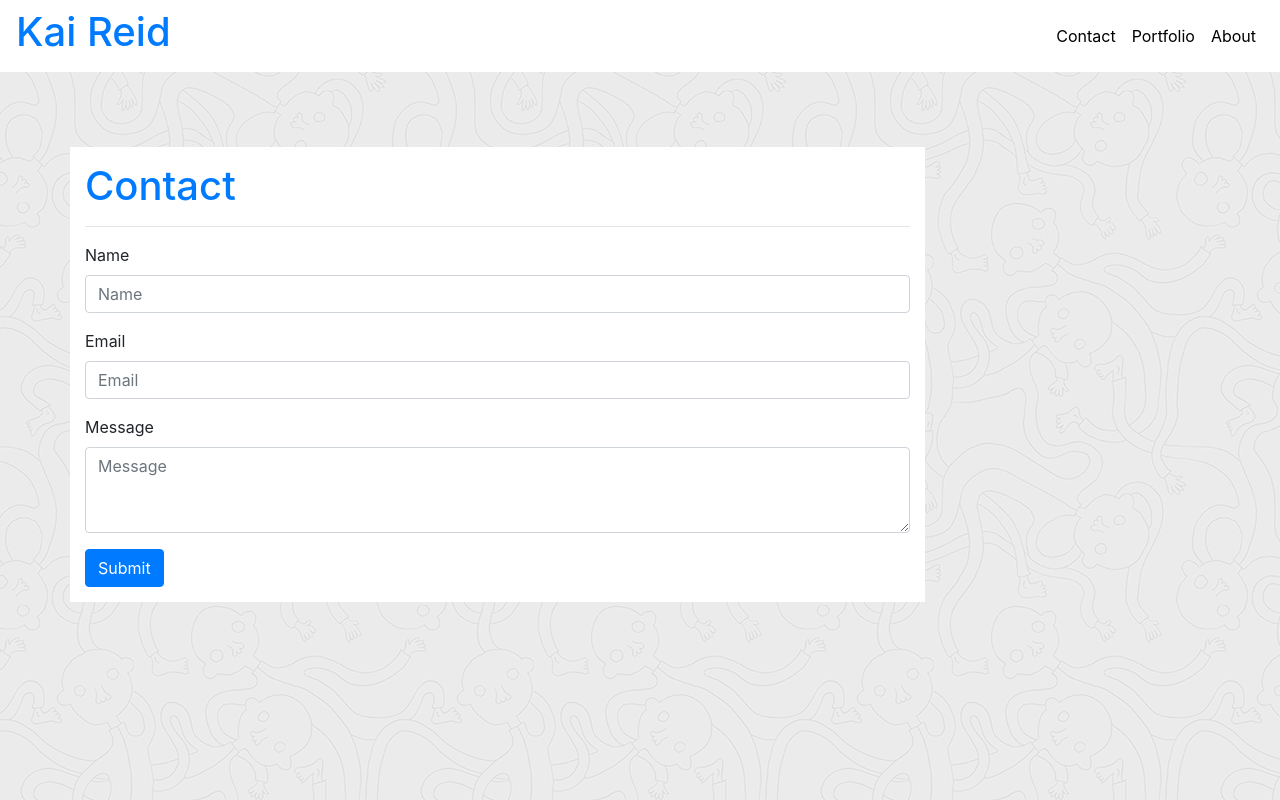
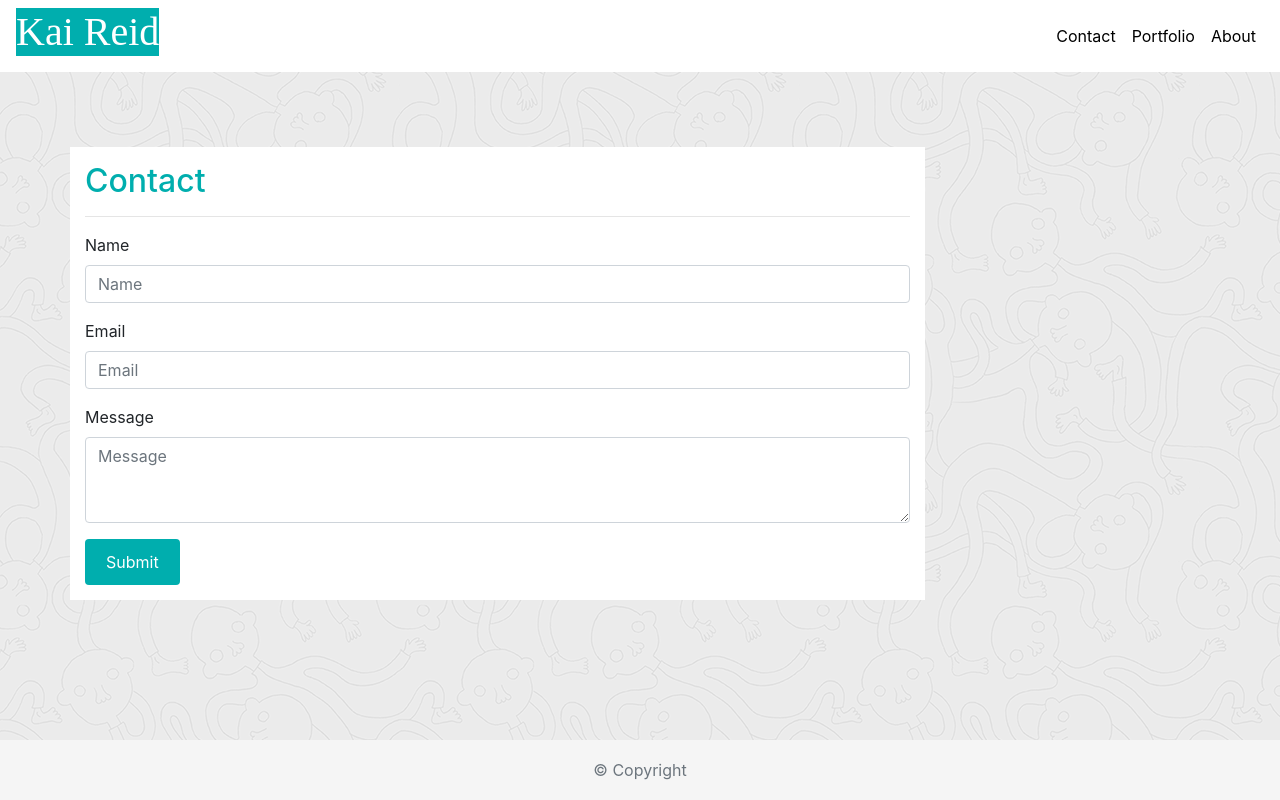
Before and after one commit to kreid333/kai-reid-responsive-portfolio, a plain HTML site: page contact.html in a window 1280 px wide. Drawn offline with nearby package versions, Linux system fonts and the light colour scheme.

Commit message:
Finished layout, combined other css files into one

```diff
--- a/Assets/css/portfolio.css
+++ /dev/null
@@ -1,5 +0,0 @@
-img {
-    width: 100%;
-    padding-top: 15px;
-    padding-bottom: 15px;
-}
--- a/Assets/css/style.css
+++ b/Assets/css/style.css
@@ -1,30 +1,56 @@
+/* For all pages */
 .bg-light {
-    background-color: #ffffff!important;
+  background-color: #ffffff !important;
 }
 
 .navbar-light .navbar-nav .nav-link {
   color: black;
 }
 
-.navbar-light{
+.navbar-light {
   color: #ffffff;
 }
 
 .h1 {
-    color: #007bff;
+  color: #fff;
+  background-color: #00aeae;
+  font-family: serif;
+}
+
+.h2 {
+    color: #00aeae;
 }
 
 body {
   background-image: url("../Images/ignasi_pattern_s.png");
 }
 
-.aboutme-background {
+.content-background {
   background-color: white;
   padding: 15px;
   margin-top: 75px;
+  margin-bottom: 75px;
 }
 
-footer {
-    background-color: grey;
-    padding: 15px;
+.footer {
+  position: fixed;
+  bottom: 0px;
+  width: 100%;
+  height: 60px;
+  line-height: 60px;
+  background-color: #f5f5f5;
 }
+
+/* For contact page */
+.btn {
+    background-color: #00aeae;
+    color: white;
+    padding: 10px 20px;
+}
+
+/* For portfolio page */
+.image {
+    width: 100%;
+    padding-top: 15px;
+    padding-bottom: 15px;
+}
--- a/contact.html
+++ b/contact.html
@@ -11,7 +11,7 @@
       crossorigin="anonymous"
     />
     <link rel="stylesheet" href="./Assets/css/style.css" />
-    <link rel="stylesheet" href="./Assets/css/contact.css">
+    <link rel="stylesheet" href="./Assets/css/contact.css" />
   </head>
   <body>
     <!-- Navbar -->
@@ -44,10 +44,10 @@
     <!-- Contact Form -->
     <div class="container">
       <div class="row">
-        <div class="col-sm-9 aboutme-background">
+        <div class="col-sm-9 content-background">
           <div class="row">
             <div class="col-sm-12">
-              <h1 class="h1">Contact</h1>
+              <h1 class="h2">Contact</h1>
               <hr />
             </div>
           </div>
@@ -81,7 +81,7 @@
                     placeholder="Message"
                   ></textarea>
                 </div>
-                <button type="submit" class="btn btn-primary">Submit</button>
+                <button type="submit" class="btn">Submit</button>
               </form>
             </div>
           </div>
@@ -89,6 +89,14 @@
       </div>
     </div>
     <!-- End of Contact Form -->
+
+    <!-- Footer -->
+    <footer class="footer text-center fixed-bottom">
+      <div class="container">
+        <span class="text-muted">&copy; Copyright</span>
+      </div>
+    </footer>
+    <!-- End of Footer -->
 
     <script
       src="https://code.jquery.com/jquery-3.2.1.slim.min.js"
```
Also changed, not shown: index.html (+12 -4 lines), portfolio.html (+15 -8 lines), Assets/Images/IMG_18525.JPG (added), Assets/css/contact.css (deleted). Lines whose indentation alone changed are shown as unchanged.
